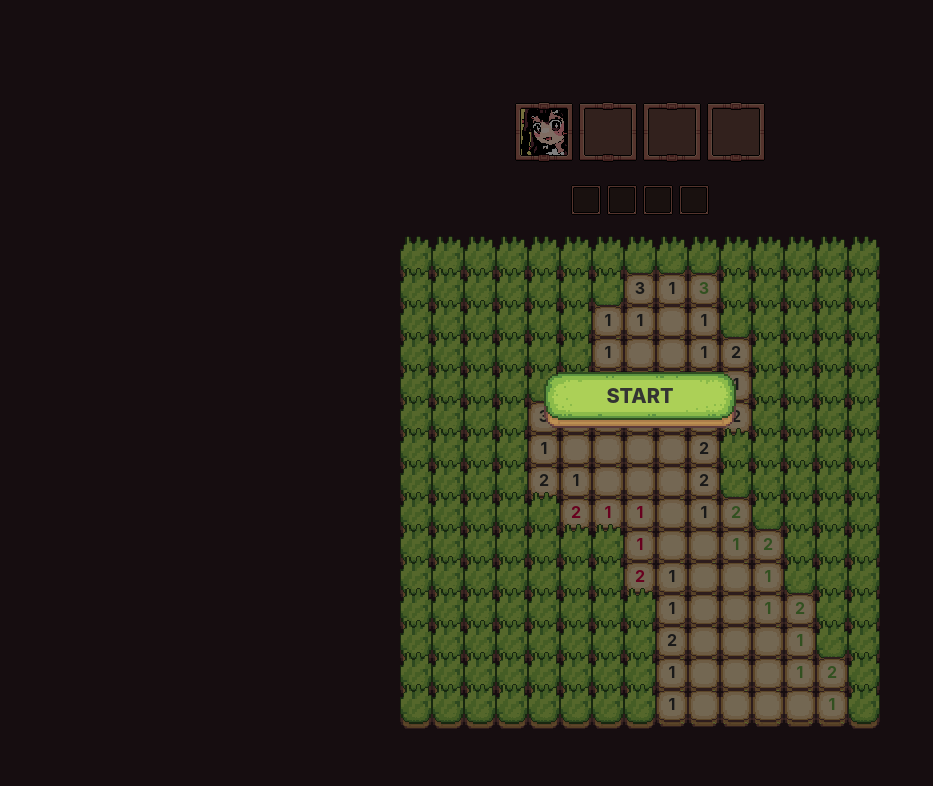
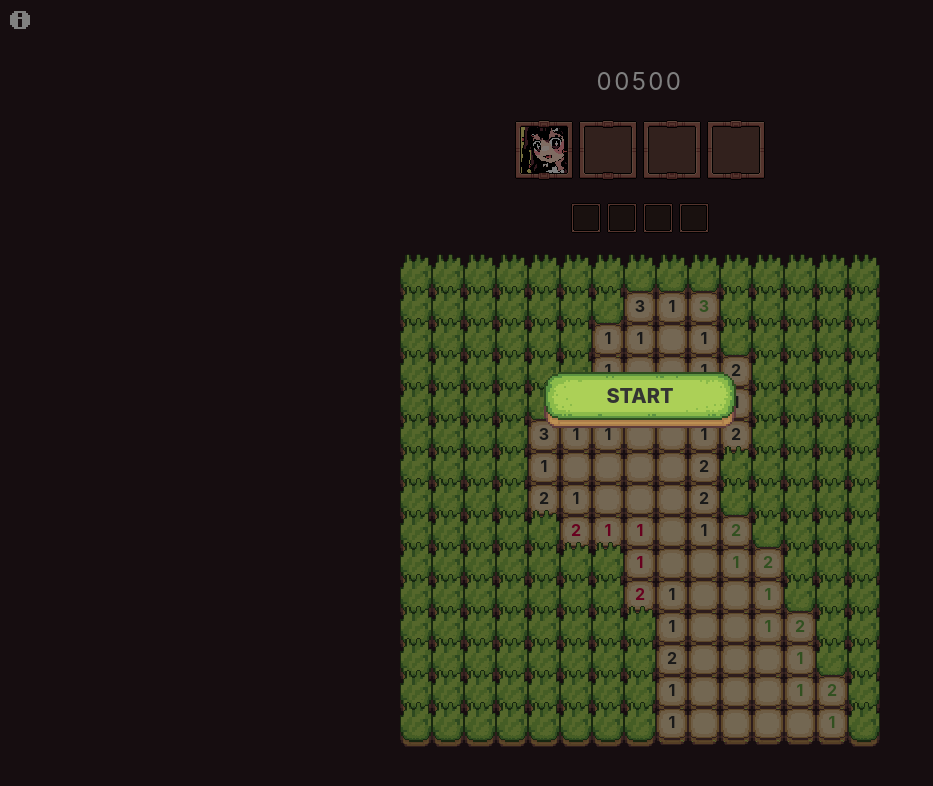
Before and after one commit to r-4bb1t/minesweeper, a Next.js app: page / in a window 1280 px wide. Shown: the top 786 px of the page, without its empty margins (0-933 px from the left). Built offline with nearby package versions, Linux system fonts and the light colour scheme; a web font is replaced by a local one.

Commit message:
add tutorial

```diff
--- a/pages/index.tsx
+++ b/pages/index.tsx
@@ -69,6 +69,9 @@ const Home: NextPage = () => {
 
   const [enemyType, setEnemyType] = useState(0);
   const [enemyCnt, setEnemyCnt] = useState(0);
+  const [score, setScore] = useState(0);
+
+  const [isTipModalOpen, setIsTipModalOpen] = useState(false);
 
   const setMap = () => {
     const initMp = Array.from(mp);
@@ -178,6 +181,7 @@ const Home: NextPage = () => {
   const open = (xx: number, yy: number) => {
     const a = [[xx, yy]];
     const initMo = Array.from(mo);
+    setScore((s) => s + 10);
     if (!isPlaying) return;
 
     if (mo[a[0][0]][a[0][1]]) {
@@ -248,6 +252,7 @@ const Home: NextPage = () => {
 
     if (mp[a[0][0]][a[0][1]] === CELL.ally) {
       //setIsEffect(true);
+      setScore((s) => s + 90);
       setIsPlaying(false);
       setTimeout(() => {
         let i = Math.floor(Math.random() * (allies_info.length - 1) + 1);
@@ -260,6 +265,7 @@ const Home: NextPage = () => {
     if (mp[a[0][0]][a[0][1]] === CELL.item) {
       var itemAudio = new Audio("/assets/sound/item.wav");
       itemAudio.play();
+      setScore((s) => s + 40);
       const newItem = Math.floor(Math.random() * itemscript.length);
       if (items.some((item) => item.id === newItem))
         setItems((items) =>
@@ -343,6 +349,7 @@ const Home: NextPage = () => {
       setLevels(newLevels);
       setIsPlaying(true);
       if (bgm && bgm.paused && !gameOver) bgm.play();
+      if (!gameOver) setScore((s) => s + 500);
     } else {
       if (bgm) bgm.pause();
     }
@@ -371,7 +378,11 @@ const Home: NextPage = () => {
         }`}
       >
         <div className="w-screen h-screen fixed inset-0 pointer-events-none z-[100000] opacity-5 bg-blend-screen _bg-[url(/assets/noise.gif)] bg-repeat" />
-        <div className="w-full h-16 flex flex-col items-center gap-1 mt-4">
+        <div className="fixed top-2 left-2" onClick={() => setIsTipModalOpen(true)}>
+          <img src="/assets/tipbutton.png" />
+        </div>
+        <div className="text-white text-2xl tracking-widest">{score.toString().padStart(5, "0")}</div>
+        <div className="w-full h-16 flex flex-col items-center gap-1">
           <div className="w-64 h-16 grid grid-cols-4">
             {[...Array(4)].map((_, i) => {
               return allies.length > i ? (
@@ -608,6 +619,22 @@ const Home: NextPage = () => {
           </button>
         </div>
       )}
+      {isTipModalOpen && (
+        <AnimatePresence>
+          <div
+            className="w-screen h-screen flex flex-col justify-center items-center bg-black bg-opacity-70 fixed inset-0 z-[1000000]"
+            onClick={() => setIsTipModalOpen(false)}
+          >
+            <motion.div
+              initial={{ opacity: 0, y: 100, scale: 0.3 }}
+              animate={{ opacity: 1, y: 0, scale: 1 }}
+              exit={{ opacity: 0, scale: 0.5, transition: { duration: 0.2 } }}
+            >
+              <img src="/tip.png" />
+            </motion.div>
+          </div>
+        </AnimatePresence>
+      )}
     </>
   );
 };
```
Also changed, not shown: public/assets/tipbutton.png (added), public/tip.png (added).
